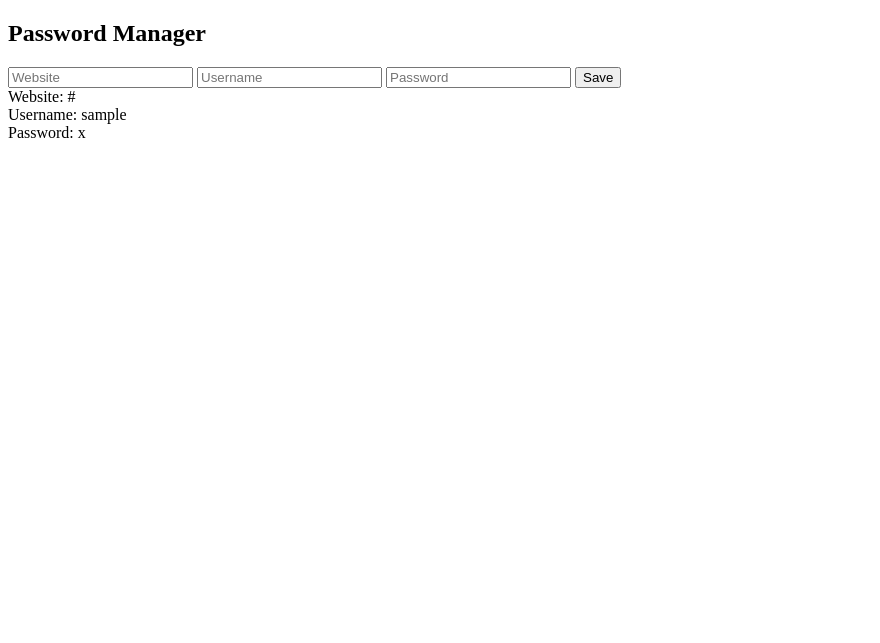
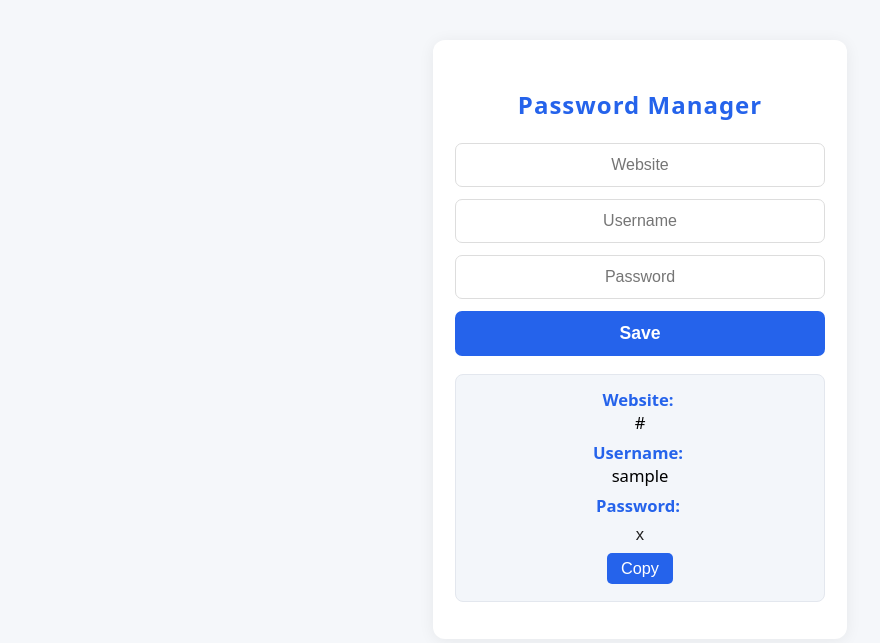
Before and after one commit to NovoSaratov/PasswordManager, a Flask app: template templates/index.html in a window 1280 px wide. Shown: the top 643 px of the page, without its empty margins (0-880 px from the left). Run offline with Flask 3, Linux system fonts and the light colour scheme; the template is opened without the code that fills it: most values are stand-ins (such as "Sample title", 1, 10 or a date in 2020).

Commit message:
CSS endringer for web design

```diff
--- a/templates/index.html
+++ b/templates/index.html
@@ -3,8 +3,115 @@
 <head>
     <meta charset="UTF-8">
     <title>Password Manager</title>
+    <style>
+        body {
+            background: #f5f7fa;
+            font-family: system-ui, sans-serif;
+            margin: 0;
+        }
+        .container {
+            max-width: 370px;
+            margin: 40px auto;
+            background: #fff;
+            border-radius: 12px;
+            box-shadow: 0 2px 16px #0001;
+            padding: 28px 22px 22px 22px;
+        }
+        h2 {
+            text-align: center;
+            color: #2563eb;
+            margin-bottom: 22px;
+            font-size: 1.5em;
+            letter-spacing: 1px;
+        }
+        form input, form button {
+            width: 100%;
+            margin-bottom: 12px;
+            padding: 12px;
+            border-radius: 7px;
+            border: 1px solid #ddd;
+            font-size: 1em;
+            box-sizing: border-box;
+            text-align: center;
+        }
+        form button {
+            background: #2563eb;
+            color: #fff;
+            border: none;
+            font-weight: bold;
+            font-size: 1.1em;
+            margin-bottom: 18px;
+            transition: background 0.2s;
+            display: block;
+            margin-left: auto;
+            margin-right: auto;
+        }
+        form button:hover {
+            background: #1746a0;
+        }
+        .entry {
+            background: #f3f6fa;
+            border-radius: 8px;
+            padding: 13px 13px 10px 13px;
+            margin-bottom: 15px;
+            border: 1px solid #e3e7ee;
+        }
+        .entry-label {
+            color: #2563eb;
+            font-weight: 600;
+            margin-right: 4px;
+        }
+        .entry-row {
+            margin-bottom: 7px;
+            font-size: 1.04em;
+            display: flex;
+            flex-direction: column;
+            align-items: center;
+            text-align: center;
+        }
+        .password-row {
+            display: flex;
+            flex-direction: column;
+            align-items: center;
+            gap: 8px;
+            text-align: center;
+        }
+        .password-input {
+            border: none;
+            background: none;
+            font-size: 1em;
+            color: #222;
+            width: 100%;
+            padding: 0;
+            margin: 0;
+            text-align: center;
+        }
+        .copy-btn {
+            background: #2563eb;
+            color: #fff;
+            border: none;
+            border-radius: 5px;
+            padding: 6px 14px;
+            font-size: 0.98em;
+            cursor: pointer;
+            margin-left: 0;
+            transition: background 0.2s;
+        }
+        .copy-btn:hover {
+            background: #1746a0;
+        }
+    </style>
+    <script>
+        function copyInput(id) {
+            const input = document.getElementById(id);
+            input.select();
+            input.setSelectionRange(0, 99999); // For mobile devices
+            document.execCommand("copy");
+        }
+    </script>
 </head>
 <body>
+    <div class="container">
         <h2>Password Manager</h2>
         <form method="POST">
             <input type="text" name="website" placeholder="Website" required>
@@ -13,11 +120,16 @@
             <button type="submit">Save</button>
         </form>
         {% for entry in entries %}
-    <div>
-        <div>Website: {{ entry.website }}</div>
-        <div>Username: {{ entry.username }}</div>
-        <div>Password: {{ entry.password }}</div>
+        <div class="entry">
+            <div class="entry-row"><span class="entry-label">Website:</span>{{ entry.website }}</div>
+            <div class="entry-row"><span class="entry-label">Username:</span>{{ entry.username }}</div>
+            <div class="entry-row password-row">
+                <span class="entry-label">Password:</span>
+                <input id="pw{{ loop.index }}" class="password-input" type="text" value="{{ entry.password }}" readonly>
+                <button class="copy-btn" type="button" onclick="copyInput('pw{{ loop.index }}')">Copy</button>
+            </div>
         </div>
         {% endfor %}
+    </div>
 </body>
 </html>
```
Lines whose indentation alone changed are shown as unchanged.
